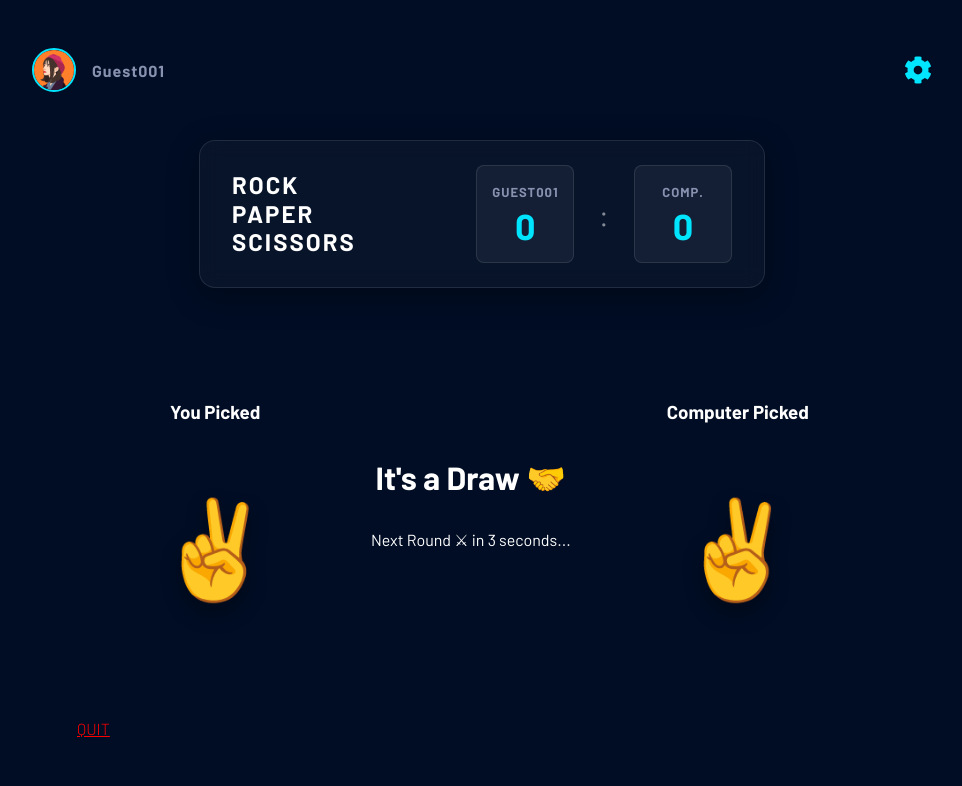
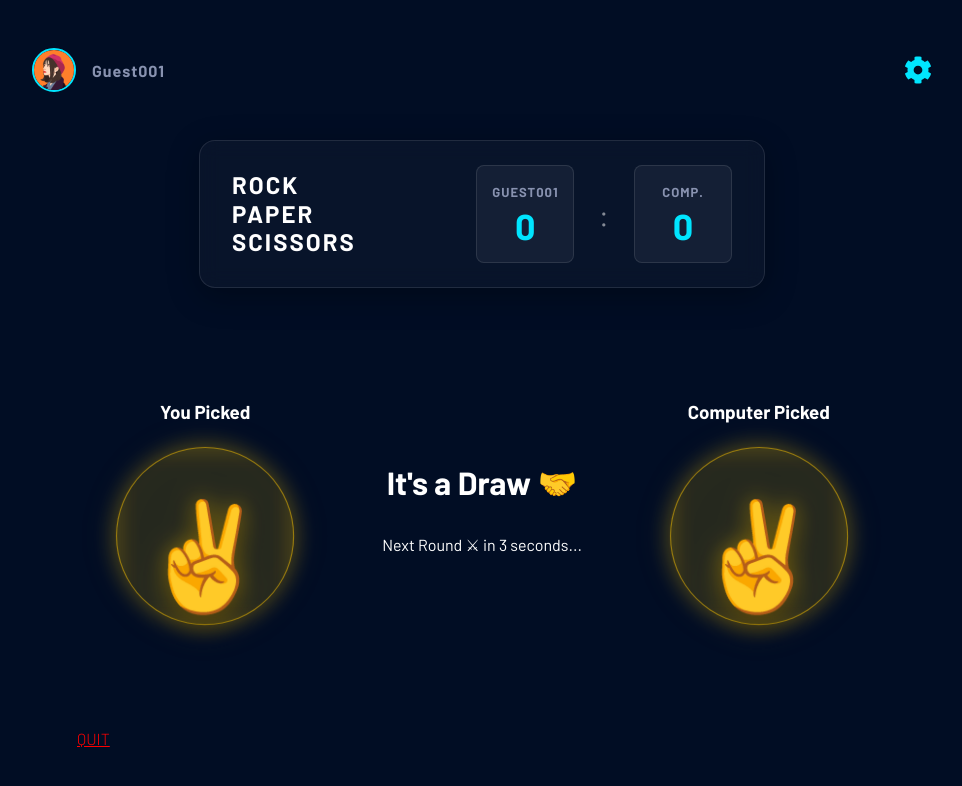
Before and after one commit to oneilh/Rock-Paper-Scissors, a React (Vite) app: page /game in a window 1280 px wide. Both pictures are taken after a click on the button "✌️". Shown: the top 786 px of the page, without its empty margins (158-1120 px from the left). Built offline with nearby package versions, Linux system fonts and the light colour scheme.

Commit message:
feat: implement custom styling and AwaitingResult component for game state management

```diff
--- a/src/App.css
+++ b/src/App.css
@@ -280,6 +280,9 @@ header p {
   border-radius: 50%;
   width: 160px;
   height: 160px;
+  display: flex;
+  justify-content: center;
+  align-items: center;
 }
 
 .option {
@@ -341,18 +344,33 @@ header p {
   gap: 2rem;
 }
 
+@keyframes winner-pulse {
+  0% { transform: scale(1.2); box-shadow: 0 0 20px rgba(0, 255, 100, 0.4); }
+  50% { transform: scale(1.25); box-shadow: 0 0 40px rgba(0, 255, 100, 0.7); }
+  100% { transform: scale(1.2); box-shadow: 0 0 20px rgba(0, 255, 100, 0.4); }
+}
+
 .winner-glow {
   background: rgba(0, 255, 100, 0.2) !important;
   border-color: rgba(0, 255, 100, 0.5) !important;
-  transform: scale(1.2) !important;
-  box-shadow: 0 0 30px rgba(0, 255, 100, 0.5) !important;
+  animation: winner-pulse 1.5s infinite ease-in-out;
   filter: drop-shadow(0 0 10px rgba(0, 255, 100, 0.5)) !important;
   z-index: 10;
 }
 
 .loser-dim {
-  filter: grayscale(100%) opacity(30%) !important;
+  filter: grayscale(100%) opacity(40%) drop-shadow(0 5px 5px rgba(0,0,0,0.5)) !important;
   transform: scale(0.85) !important;
+  transition: all 0.5s ease;
+}
+
+.draw-glow {
+  background: rgba(255, 200, 0, 0.1) !important;
+  border-color: rgba(255, 200, 0, 0.5) !important;
+  transform: scale(1.1) !important;
+  box-shadow: 0 0 20px rgba(255, 200, 0, 0.3) !important;
+  filter: drop-shadow(0 0 10px rgba(255, 200, 0, 0.5)) !important;
+  z-index: 5;
 }
 
 .selection_container {
@@ -360,10 +378,6 @@ header p {
   display: flex;
   justify-content: center;
   gap: 6rem;
-}
-.selection_container .option:hover {
-  height: 100px;
-  width: 100px;
 }
 .selection_container section {
   display: flex;
@@ -554,10 +568,6 @@ header p {
     display: none;
     background-color: red;
   }
-  .selection_container .option:hover {
-    height: 40px;
-    width: 40px;
-  }
 
   /* decision mobile */
   .decision-mobile {
--- a/src/AwaitingResult.jsx
+++ b/src/AwaitingResult.jsx
@@ -33,6 +33,7 @@ const AwaitingResult = ({ pick, setShowResultBoard, showResultBoard }) => {
   }
   const isPlayerWin = roundResult.includes("You Win");
   const isComputerWin = roundResult.includes("Computer Win");
+  const isDraw = roundResult.includes("Draw");
 
   return (
     <main className="result-container">
@@ -40,8 +41,10 @@ const AwaitingResult = ({ pick, setShowResultBoard, showResultBoard }) => {
       <section className="selection_container">
         <section className="selection">
           <h3>You Picked</h3>
-          <div className={`option ${player} ${isPlayerWin ? 'winner-glow' : ''} ${isComputerWin ? 'loser-dim' : ''}`}>
-            {optionsMap[player]}
+          <div className={`glass-btn ${isPlayerWin ? 'winner-glow' : ''} ${isComputerWin ? 'loser-dim' : ''} ${isDraw ? 'draw-glow' : ''}`}>
+            <div className={`option ${player}`}>
+              {optionsMap[player]}
+            </div>
           </div>
         </section>
 
@@ -58,8 +61,10 @@ const AwaitingResult = ({ pick, setShowResultBoard, showResultBoard }) => {
         {/* selection-> computer */}
         <section className="selection">
           <h3>Computer Picked</h3>
-          <div className={`option ${computer} ${isComputerWin ? 'winner-glow' : ''} ${isPlayerWin ? 'loser-dim' : ''}`}>
-            {optionsMap[computer]}
+          <div className={`glass-btn ${isComputerWin ? 'winner-glow' : ''} ${isPlayerWin ? 'loser-dim' : ''} ${isDraw ? 'draw-glow' : ''}`}>
+            <div className={`option ${computer}`}>
+              {optionsMap[computer]}
+            </div>
           </div>
         </section>
       </section>
```
